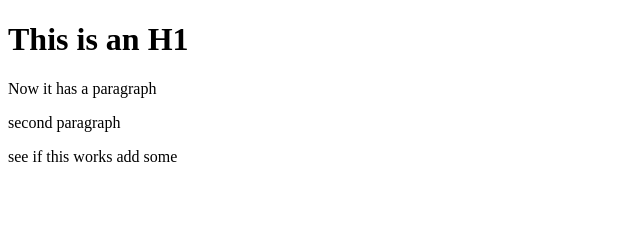
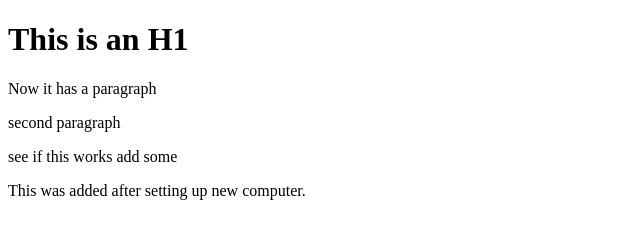
Before and after one commit to DLav0/git-test, a website: page index.html in a window 1280 px wide. Shown: the whole page, without its empty margins (0-640 px from the left). Drawn offline with Linux system fonts and the light colour scheme.

Commit message:
New Comp

```diff
--- a/index.html
+++ b/index.html
@@ -10,5 +10,6 @@
     <p>Now it has a paragraph</p>
     <p>second paragraph</p>
     <p>see if this works add some</p>
+    <p>This was added after setting up new computer.</p>
 </body>
 </html>
```
